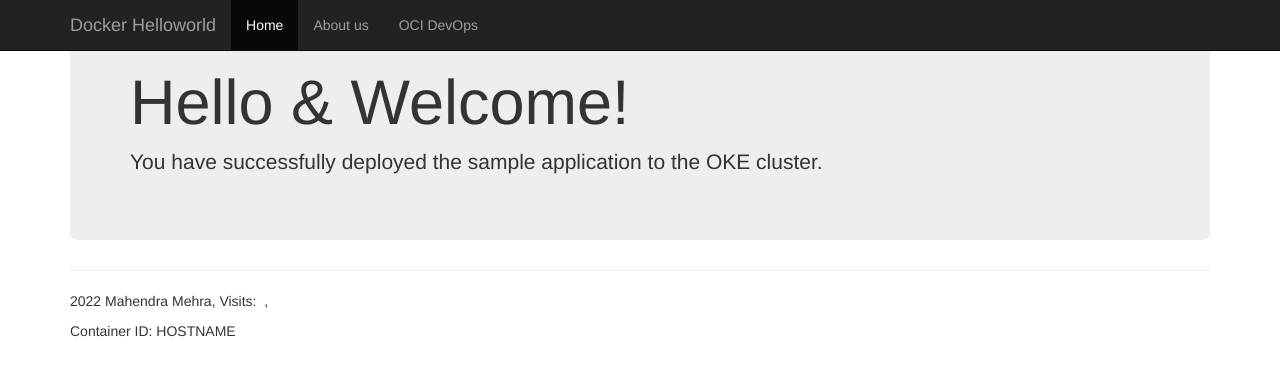
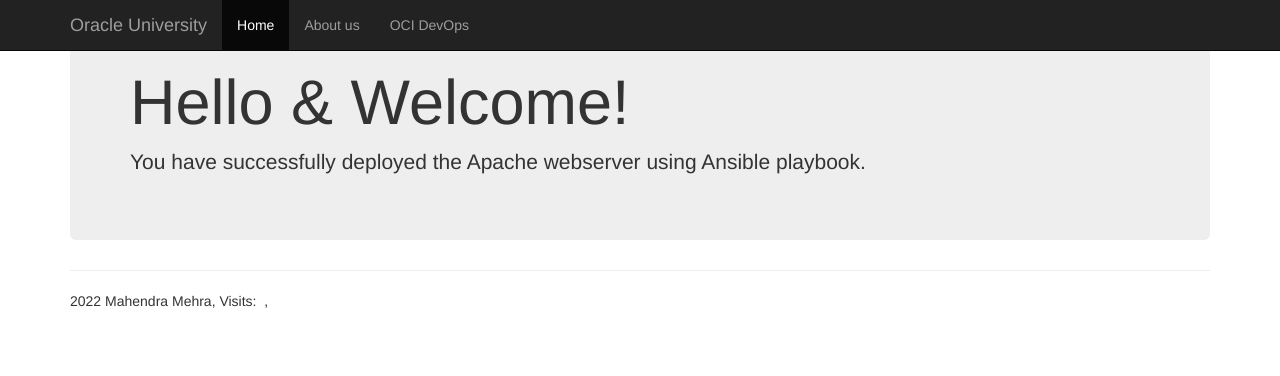
Before and after one commit to ou-developers/devops-lab02-ansible, a plain HTML site: page index.html in a window 1280 px wide. Drawn offline with nearby package versions, Linux system fonts and the light colour scheme; a script that the page names is missing.

Commit message:
Update index.html

```diff
--- a/index.html
+++ b/index.html
@@ -2,7 +2,7 @@
 <head>
     <meta charset="utf-8">
     <meta http-equiv="X-UA-Compatible" content="IE=edge">
-    <meta name="description" content="A simple docker helloworld example.">
+    <meta name="description" content="A simple Web Page.">
     <meta name="author" content="Mahendra Mehra">
     <meta name="viewport" content="width=device-width, initial-scale=1">
 
@@ -71,7 +71,7 @@ function updateClock ()
             <span class="icon-bar"></span>
             <span class="icon-bar"></span>
           </button>
-          <a class="navbar-brand" href="#">Docker Helloworld</a>
+          <a class="navbar-brand" href="#">Oracle University</a>
         </div>
         <div id="navbar" class="navbar-collapse collapse">
           <ul class="nav navbar-nav">
@@ -88,13 +88,11 @@ function updateClock ()
       <!-- Main jumbotron for a primary marketing message or call to action -->
       <div class="jumbotron">
         <h1>Hello & Welcome!</h1>
-        <p>You have successfully deployed the sample application to the OKE cluster.</p>
+        <p>You have successfully deployed the Apache webserver using Ansible playbook.</p>
       </div>
       <hr/>
       <div class="footer">
         <p>2022 Mahendra Mehra,&nbsp;Visits:&nbsp;<span id="visits">&nbsp;</span>,&nbsp;&nbsp;<span id="clock">&nbsp;</span></p>
-        <div title="The container ID is the ID of the container (or host) that is the helloworld application.">Container ID: HOSTNAME
-        </div>
       </div>
     </div> <!-- /container -->
 	</div>
```
